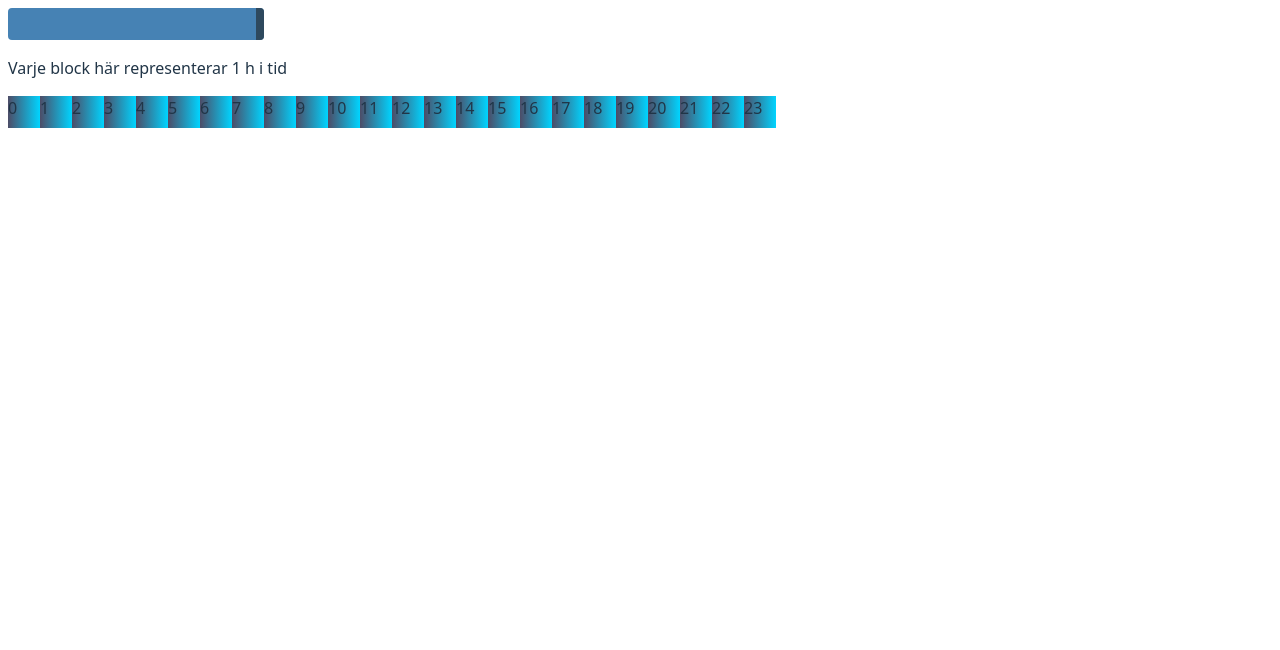
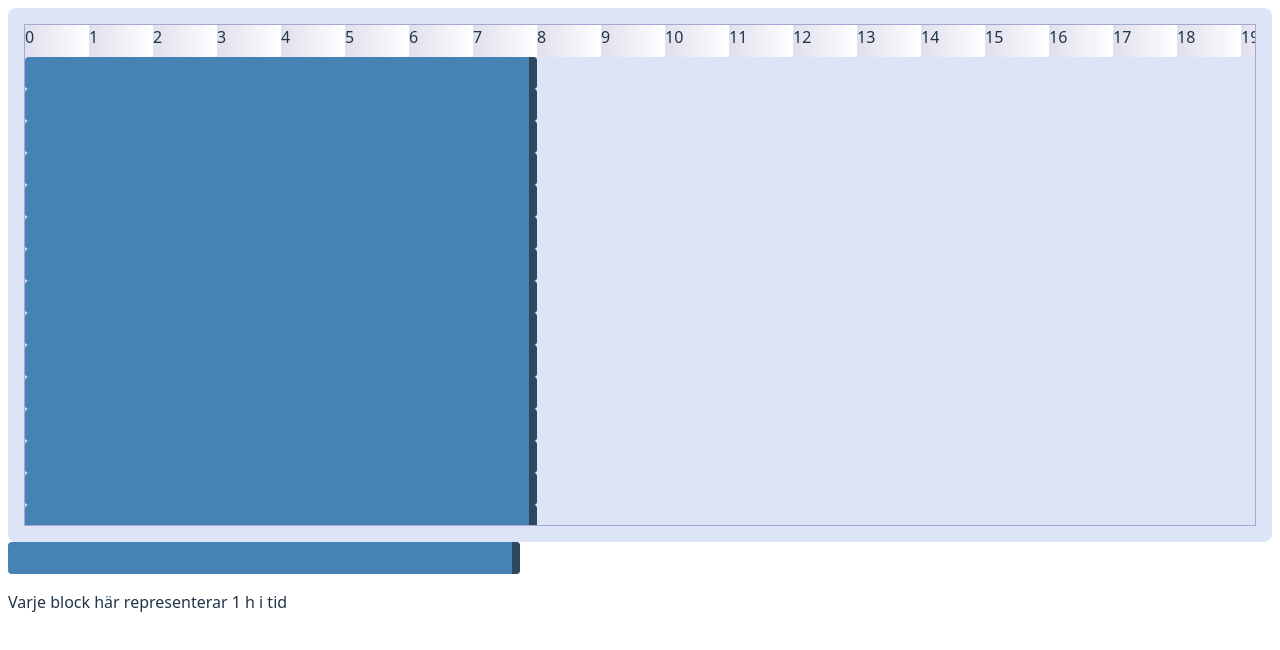
Before and after one commit to viktorkuddis/POC-Personalplanerare, a React (Vite) app: page / in a window 1280 px wide. Shown: the top 650 px of the page. Built offline with nearby package versions, Linux system fonts and the light colour scheme.

Commit message:
working scrollable window

```diff
--- a/src/App.css
+++ b/src/App.css
@@ -18,13 +18,15 @@
   background-color: hwb(207 18% 63%);
 }
 
-.enhmark {
-  display: inline-block;
-  width: 1rem;
-  height: 2rem;
-  background: linear-gradient(
-    90deg,
-    rgb(77, 76, 103) 0%,
-    rgba(0, 212, 255, 1) 100%
-  );
+.container {
+  background-color: rgb(221, 228, 246);
+  padding: 1rem;
+
+  border-radius: 0.5rem;
 }
+.scrollContainer {
+  overflow: auto;
+  border: 1px solid rgb(162, 168, 216);
+  height: 500px;
+  position: relative;
+}
--- a/src/App.jsx
+++ b/src/App.jsx
@@ -6,26 +6,40 @@ import "./App.css";
 // import { calculateOneHourRepresentationInPixels } from "./utils/calculateTimeRepresentationUtils";
 
 import TimeBlock from "./TimeBlock";
-const timelineSize = 2;
+import { TimeLineIndicator } from "./components/TimeLineIndicator/TimeLineIndicator";
+const timelineSize = 4;
 
 <p> Varje block här representerar 1 h i tid</p>;
 
 function App() {
   return (
     <>
+      <div className="container">
+        <div className="scrollContainer">
+          <div className="timeSpansContainer">
+            <TimeLineIndicator timelineSize={timelineSize} />
+            <TimeBlock timelineSize={timelineSize}></TimeBlock>
+            <TimeBlock timelineSize={timelineSize}></TimeBlock>
+            <TimeBlock timelineSize={timelineSize}></TimeBlock>
+            <TimeBlock timelineSize={timelineSize}></TimeBlock>
+            <TimeBlock timelineSize={timelineSize}></TimeBlock>
+            <TimeBlock timelineSize={timelineSize}></TimeBlock>
+            <TimeBlock timelineSize={timelineSize}></TimeBlock>
+            <TimeBlock timelineSize={timelineSize}></TimeBlock>
+            <TimeBlock timelineSize={timelineSize}></TimeBlock>
+            <TimeBlock timelineSize={timelineSize}></TimeBlock>
+            <TimeBlock timelineSize={timelineSize}></TimeBlock>
+            <TimeBlock timelineSize={timelineSize}></TimeBlock>
+            <TimeBlock timelineSize={timelineSize}></TimeBlock>
+            <TimeBlock timelineSize={timelineSize}></TimeBlock>
+            <TimeBlock timelineSize={timelineSize}></TimeBlock>
+            <TimeBlock timelineSize={timelineSize}></TimeBlock>
+          </div>
+          <div className="Time"></div>
+        </div>
+      </div>
       <TimeBlock timelineSize={timelineSize}></TimeBlock>
       <p> Varje block här representerar 1 h i tid</p>
-      <div>
-        {Array.from({ length: 24 }, (_, i) => (
-          <div
-            className="enhmark"
-            style={{ width: `${timelineSize}rem` }}
-            key={i}
-          >
-            {i}
-          </div>
-        ))}
-      </div>
       <br />
       <br />
     </>
--- /dev/null
+++ b/src/components/TimeLineIndicator copy/TimeLineIndicator.jsx
@@ -0,0 +1,19 @@
+import React from "react";
+
+import styles from "./TimeLineIndicator.module.css";
+
+export const TimeLineIndicator = ({ timelineSize }) => {
+  return (
+    <div className={styles.timeSpansContainer}>
+      {Array.from({ length: 24 }, (_, i) => (
+        <div
+          className={styles.oneHourSpan}
+          style={{ width: `${timelineSize}rem` }}
+          key={i}
+        >
+          {i}
+        </div>
+      ))}
+    </div>
+  );
+};
--- /dev/null
+++ b/src/components/TimeLineIndicator copy/TimeLineIndicator.module.css
@@ -0,0 +1,15 @@
+.timeSpansContainer {
+  display: flex;
+  top: 0;
+  position: sticky;
+}
+
+.oneHourSpan {
+  flex-shrink: 0;
+  height: 2rem;
+  background: linear-gradient(
+    90deg,
+    rgb(224, 223, 238) 0%,
+    rgb(255, 255, 255) 100%
+  );
+}
--- /dev/null
+++ b/src/components/TimeLineIndicator/TimeLineIndicator.jsx
@@ -0,0 +1,19 @@
+import React from "react";
+
+import styles from "./TimeLineIndicator.module.css";
+
+export const TimeLineIndicator = ({ timelineSize }) => {
+  return (
+    <div className={styles.timeSpansContainer}>
+      {Array.from({ length: 24 }, (_, i) => (
+        <div
+          className={styles.oneHourSpan}
+          style={{ width: `${timelineSize}rem` }}
+          key={i}
+        >
+          {i}
+        </div>
+      ))}
+    </div>
+  );
+};
--- /dev/null
+++ b/src/components/TimeLineIndicator/TimeLineIndicator.module.css
@@ -0,0 +1,16 @@
+.timeSpansContainer {
+  display: flex;
+  top: 0;
+  position: sticky;
+  z-index: 10;
+}
+
+.oneHourSpan {
+  flex-shrink: 0;
+  height: 2rem;
+  background: linear-gradient(
+    90deg,
+    rgb(224, 223, 238) 0%,
+    rgb(255, 255, 255) 100%
+  );
+}
```
Also changed, not shown: src/components/TimeLineIndicator copy/TimeLineIndicator copy.jsx (added, +24 -0 lines), src/components/TimeLineIndicator copy/TimeLineIndicator.module copy.css (added).
